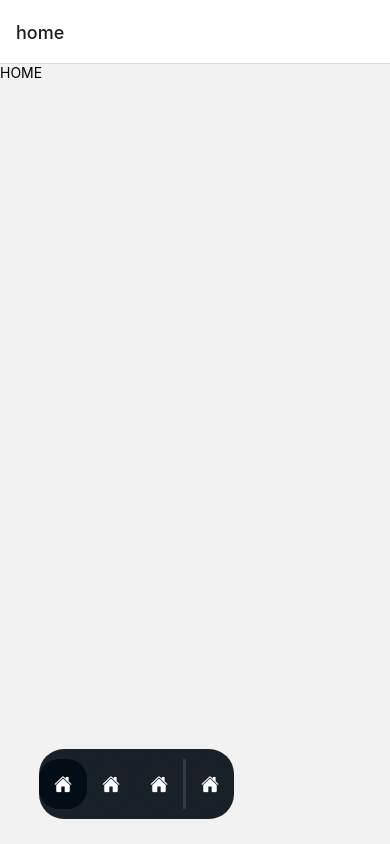
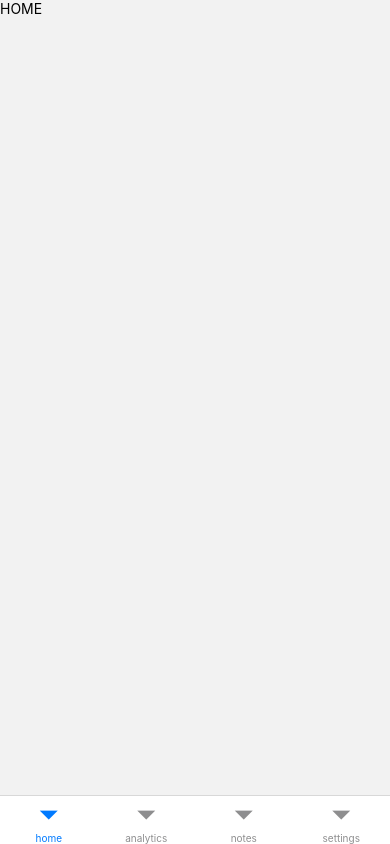
Before and after one commit to austinmula/procrastinate--react-native-journal-, a React Native app: screen / in a window 390 px wide. Built offline with nearby package versions, Linux system fonts and the light colour scheme.

Commit message:
hide topbar for main tab screens

```diff
--- a/App.js
+++ b/App.js
@@ -1,37 +1,55 @@
-import React from 'react';
-import {createStackNavigator} from '@react-navigation/stack';
-import { createBottomTabNavigator } from '@react-navigation/bottom-tabs';
-import { NavigationContainer } from '@react-navigation/native';
+import React from 'react'
+import {createStackNavigator} from '@react-navigation/stack'
+import {createBottomTabNavigator} from '@react-navigation/bottom-tabs'
+import {NavigationContainer} from '@react-navigation/native'
 
-import HomeScreen from './src/screens/home/home';
-import SettingScreen from './src/screens/home/settings';
-import AnalyticsScreen from './src/screens/home/analytics';
-import NotesScreen from './src/screens/home/notes';
-import TabBar from './src/components/common/TabBar';
+import HomeScreen from './src/screens/home/home'
+import SettingScreen from './src/screens/home/settings'
+import AnalyticsScreen from './src/screens/home/analytics'
+import NotesScreen from './src/screens/home/notes'
+import TabBar from './src/components/common/TabBar'
 
-const Tab = createBottomTabNavigator();
+const Tab = createBottomTabNavigator()
 
-function HomeTabs() {
+function HomeTabs () {
   return (
-    <Tab.Navigator initialRouteName={"home"} tabBar={props => <TabBar {...props} />} >
-      <Tab.Screen name="home" component={HomeScreen} />
-      <Tab.Screen name="analytics" component={AnalyticsScreen} />
-      <Tab.Screen name="notes" component={NotesScreen} />
-      <Tab.Screen name="settings" component={SettingScreen} />
+    <Tab.Navigator initialRouteName={'home'}>
+      <Tab.Screen
+        options={{headerShown: false}}
+        name='home'
+        component={HomeScreen}
+      />
+      <Tab.Screen
+        options={{headerShown: false}}
+        name='analytics'
+        component={AnalyticsScreen}
+      />
+      <Tab.Screen
+        options={{headerShown: false}}
+        name='notes'
+        component={NotesScreen}
+      />
+      <Tab.Screen
+        options={{headerShown: false}}
+        name='settings'
+        component={SettingScreen}
+      />
     </Tab.Navigator>
-  );
+  )
 }
 
-const Stack = createStackNavigator();
+const Stack = createStackNavigator()
 
-function App(){
-  return(
+function App () {
+  return (
     <NavigationContainer>
-      <Stack.Navigator initialRouteName={"HomeTabs"} screenOptions={{headerShown:false}}>
-        <Stack.Screen name="HomeTabs" component={HomeTabs}/>
+      <Stack.Navigator
+        initialRouteName={'HomeTabs'}
+        screenOptions={{headerShown: false}}>
+        <Stack.Screen name='HomeTabs' component={HomeTabs} />
       </Stack.Navigator>
     </NavigationContainer>
-  );
+  )
 }
 
-export default App;
+export default App
```
